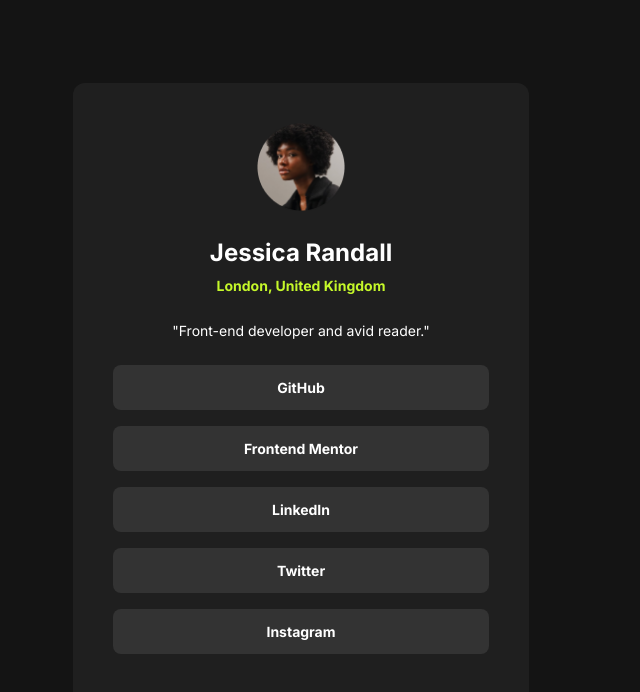
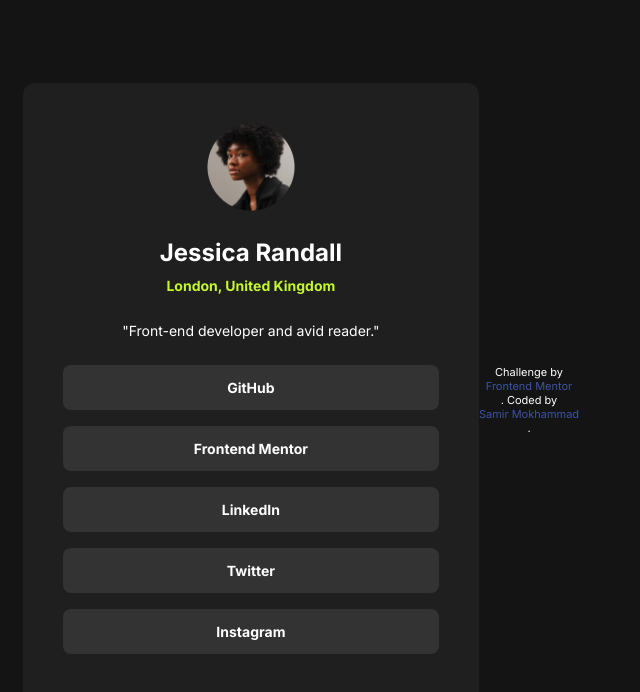
Before and after one commit to kingestman/social-links-profile, a plain HTML site: page index.html in a window 1280 px wide. Shown: the whole page, without its empty margins (339-979 px from the left). Drawn offline with Linux system fonts and the light colour scheme.

Commit message:
Added link to my github page Added link to my github page

```diff
--- a/index.html
+++ b/index.html
@@ -10,6 +10,15 @@
             rel="stylesheet"
         />
         <link rel="stylesheet" href="style.css" />
+        <style>
+            .attribution {
+                font-size: 11px;
+                text-align: center;
+            }
+            .attribution a {
+                color: hsl(228, 45%, 44%);
+            }
+        </style>
         <title>Social links profile</title>
     </head>
     <body>
@@ -72,5 +81,14 @@
                 </section>
             </article>
         </div>
+        <div class="attribution">
+            Challenge by
+            <a
+                href="https://www.frontendmentor.io?ref=challenge"
+                target="_blank"
+                >Frontend Mentor</a
+            >. Coded by
+            <a href="https://github.com/kingestman">Samir Mokhammad</a>.
+        </div>
     </body>
 </html>
```
